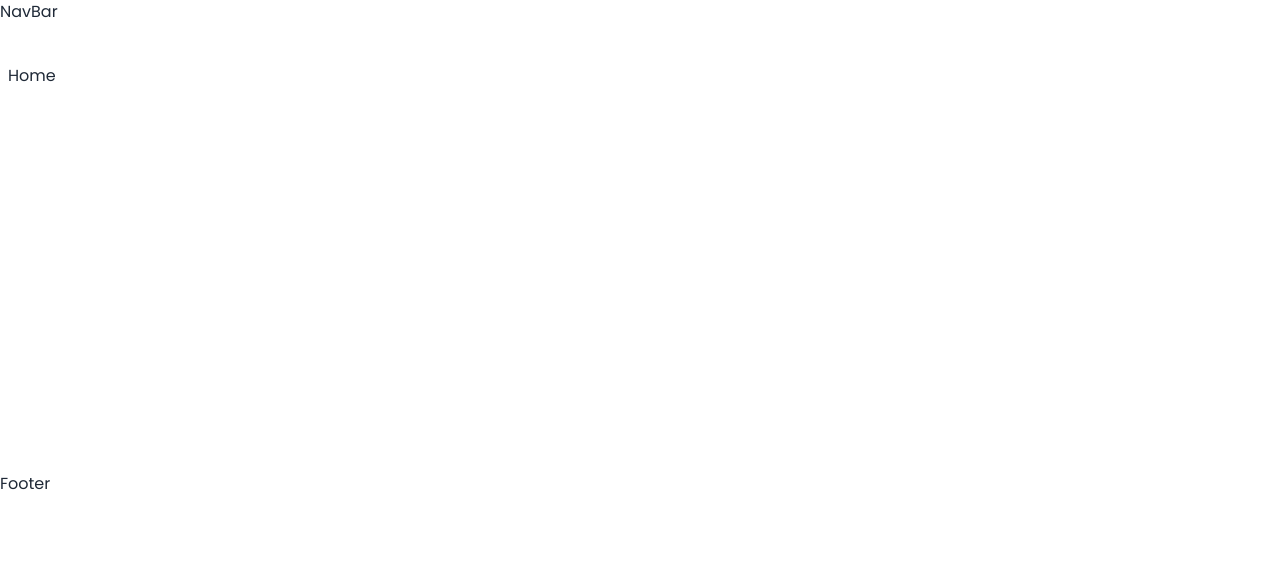
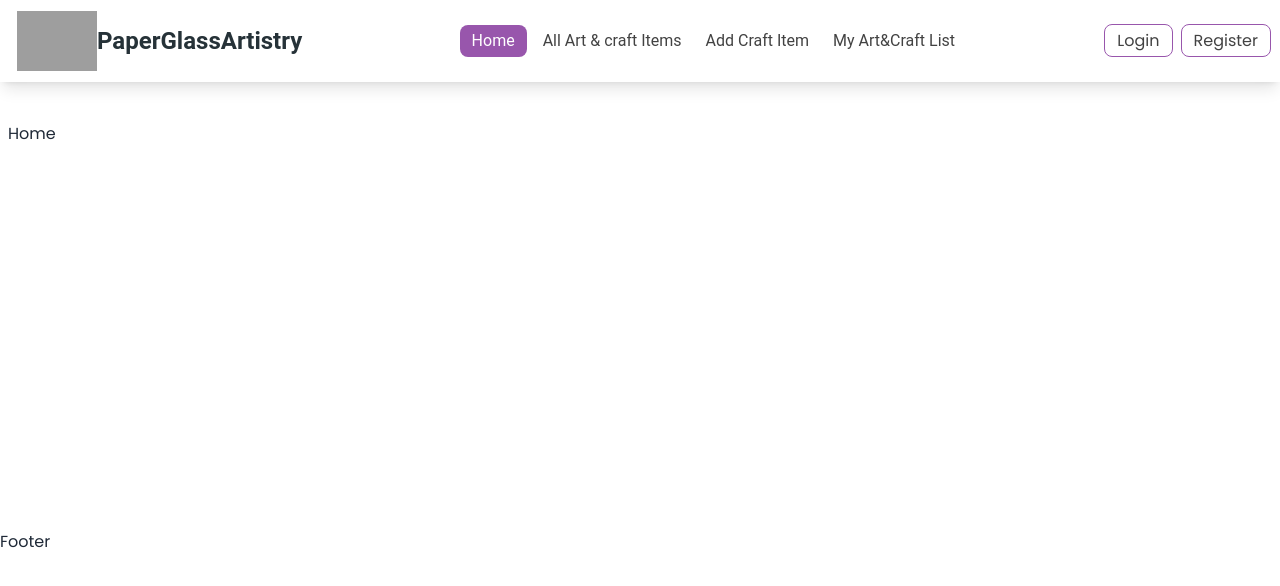
Before and after one commit to mstsurnalyakter/paper-glass-artistry-client, a React (Vite) app: page / in a window 1280 px wide. Shown: the top 586 px of the page. Built offline with nearby package versions, Linux system fonts and the light colour scheme; no server answers; grey boxes are pictures that could not be loaded.

Commit message:
Add navbar component

```diff
--- a/package.json
+++ b/package.json
@@ -10,6 +10,7 @@
     "preview": "vite preview"
   },
   "dependencies": {
+    "@heroicons/react": "^2.1.3",
     "@material-tailwind/react": "^2.1.9",
     "firebase": "^10.11.1",
     "localforage": "^1.10.0",
--- a/src/pages/Shared/NavBar/NavBar.jsx
+++ b/src/pages/Shared/NavBar/NavBar.jsx
@@ -1,9 +1,248 @@
+import { useState } from "react";
+import useContextData from "../../../hooks/useContextData";
+
+
+import {
+  Navbar,
+  Collapse,
+  Typography,
+  IconButton,
+  List,
+} from "@material-tailwind/react";
+import { Bars3Icon, XMarkIcon } from "@heroicons/react/24/outline";
+
+import { NavLink } from "react-router-dom";
+
+
+
+
+function NavList() {
+  return (
+    <List className="mt-4 items-center mb-6 gap-4 lg:gap-2 p-0 lg:mt-0 lg:mb-0 lg:flex-row lg:p-1">
+      <NavLink
+        to={"/"}
+        className={({ isActive }) =>
+          isActive
+            ? "bg-[#9856AC] px-3 py-1  text-white  rounded-lg"
+            : "p-2 text-[#131313CC]"
+        }
+      >
+        Home
+      </NavLink>
+
+      <NavLink
+        to={"/all-art-and-craft-items"}
+        className={({ isActive }) =>
+          isActive
+            ? "bg-[#9856AC] px-3 py-1  text-white  rounded-lg"
+            : "p-2 text-[#131313CC]"
+        }
+      >
+        All Art & craft Items
+      </NavLink>
+
+      <NavLink
+        to={"/add-craft-item"}
+        className={({ isActive }) =>
+          isActive
+            ? "bg-[#9856AC] px-3 py-1  text-white  rounded-lg"
+            : "p-2 text-[#131313CC]"
+        }
+      >
+        Add Craft Item
+      </NavLink>
+
+      <NavLink
+        to={"/my-art&Craft-list"}
+        className={({ isActive }) =>
+          isActive
+            ? "bg-[#9856AC] px-3 py-1  text-white  rounded-lg"
+            : "p-2 text-[#131313CC]"
+        }
+      >
+        My Art&Craft List
+      </NavLink>
+    </List>
+  );
+}
+
 
 
 const NavBar = () => {
-  return (
-    <div>NavBar</div>
-  )
+    const [openNav, setOpenNav] = useState(false);
+      const {user,logout} = useContextData();
+   return (
+     <div className="shadow-lg sticky top-0 z-50">
+       <Navbar className="mx-auto max-w-7xl shadow-none rounded-none px-3 lg:px-2 pt-4 mb-6 lg:py-1">
+         <div className="flex items-center justify-between text-blue-gray-900">
+           <Typography className="mr-4 cursor-pointer py-1.5 lg:ml-2 flex items-center">
+             <img
+               className="w-20"
+               src="https://i.postimg.cc/NjWfVRvm/logo.png"
+               alt=""
+             />
+             <span className="text-lg font-bold md:text-2xl">
+               PaperGlassArtistry
+             </span>
+           </Typography>
+           <div className="hidden lg:block">
+             <NavList />
+           </div>
+           <div className="hidden gap-4 lg:flex items-center">
+             {user && (
+               <div className="dropdown w-20 dropdown-end dropdown-hover flex items-center justify-center rounded-full">
+                 <div
+                   tabIndex={0}
+                   role="button"
+                   className="btn btn-ghost btn-circle avatar"
+                 >
+                   <div className="w-14 rounded-full border-2 border-[#9856AC] p-2">
+                     <img
+                       alt="profile image"
+                       className="w-full"
+                       src={
+                         user?.photoURL ||
+                         "https://i.ibb.co/hLmH9kQ/my-image.png"
+                       }
+                     />
+                   </div>
+                 </div>
+                 <div
+                   tabIndex={0}
+                   className="mt-44 z-[1] px-5 py-10  border-s-lime-300 shadow menu space-y-3 menu-sm dropdown-content bg-base-100 rounded-box w-96"
+                 >
+                   <p className="text-center">
+                     <span className="font-bold">Name:</span>{" "}
+                     {user?.displayName || "user name not found"}
+                   </p>
+                   <p className="text-center break-words">
+                     {" "}
+                     <span className="font-bold">Email:</span>{" "}
+                     {user?.email || "user email not found"}
+                   </p>
+                   <button
+                     onClick={logout}
+                     className="text-[#131313CC] border flex items-center justify-center border-[#9856AC] px-3 py-1 rounded-lg"
+                   >
+                     Logout
+                   </button>
+                 </div>
+               </div>
+             )}
+
+             <div>
+               {user || (
+                 <div className="space-x-2">
+                   <NavLink
+                     to={"/login"}
+                     className={({ isActive }) =>
+                       isActive
+                         ? "bg-[#9856AC] px-3 py-1 flex items-center justify-center  text-white  rounded-lg"
+                         : "text-[#131313CC] border border-[#9856AC] px-3 py-1 rounded-lg"
+                     }
+                   >
+                     Login
+                   </NavLink>
+                   <NavLink
+                     to={"/register"}
+                     className={({ isActive }) =>
+                       isActive
+                         ? "bg-[#9856AC] px-3 py-1 flex items-center justify-center  text-white  rounded-lg"
+                         : "text-[#131313CC] border border-[#9856AC] px-3 py-1 rounded-lg"
+                     }
+                   >
+                     Register
+                   </NavLink>
+                 </div>
+               )}
+             </div>
+           </div>
+           <IconButton
+             variant="text"
+             color="blue-gray"
+             className="lg:hidden"
+             onClick={() => setOpenNav(!openNav)}
+           >
+             {openNav ? (
+               <XMarkIcon className="h-6 w-6" strokeWidth={2} />
+             ) : (
+               <Bars3Icon className="h-6 w-6" strokeWidth={2} />
+             )}
+           </IconButton>
+         </div>
+
+         <Collapse open={openNav}>
+           <NavList />
+
+           {user && (
+             <div className="dropdown flex  w-10 text-black mb-5 dropdown-hover mx-auto items-center dropdown-end">
+               <div
+                 tabIndex={0}
+                 role="button"
+                 className="btn btn-ghost btn-circle avatar"
+               >
+                 <div className="w-14 rounded-full border-2 border-[#9856AC] p-2">
+                   <img
+                     alt="profile image"
+                     src={
+                       user?.photoURL || "https://i.ibb.co/hLmH9kQ/my-image.png"
+                     }
+                   />
+                 </div>
+               </div>
+               <div
+                 tabIndex={0}
+                 className="mt-3 z-[1] px-5 py-10 border border-s-lime-300 shadow menu space-y-3 menu-sm dropdown-content bg-base-100 rounded-box w-64"
+               >
+                 <p className="text-center">
+                   <span className="font-bold">Name:</span>{" "}
+                   {user?.displayName || "user name not found"}
+                 </p>
+                 <p className="text-center break-words">
+                   {" "}
+                   <span className="font-bold">Email:</span>{" "}
+                   {user?.email || "user email not found"}
+                 </p>
+                 <button
+                   onClick={logout}
+                   className="text-[#131313CC] border mx-auto flex items-center justify-center border-[#9856AC] px-3 py-1 rounded-lg"
+                 >
+                   Logout
+                 </button>
+               </div>
+             </div>
+           )}
+
+           <div className="">
+             {user || (
+               <div className="space-y-5">
+                 <NavLink
+                   to={"/login"}
+                   className={({ isActive }) =>
+                     isActive
+                       ? "bg-[#9856AC] px-3 py-1 flex items-center mx-auto justify-center  text-white  rounded-lg"
+                       : "text-[#131313CC] border flex items-center mx-auto justify-center border-[#9856AC] px-3 py-1 rounded-lg"
+                   }
+                 >
+                   Login
+                 </NavLink>
+                 <NavLink
+                   to={"/register"}
+                   className={({ isActive }) =>
+                     isActive
+                       ? "bg-[#9856AC] px-3 py-1 flex items-center mx-auto justify-center  text-white  rounded-lg"
+                       : "text-[#131313CC] border flex items-center mx-auto justify-center border-[#9856AC] px-3 py-1 rounded-lg"
+                   }
+                 >
+                   Register
+                 </NavLink>
+               </div>
+             )}
+           </div>
+         </Collapse>
+       </Navbar>
+     </div>
+   );
 }
 
 export default NavBar
```
Also changed, not shown: 1 other file (tests, documents, lock files or other folders).
